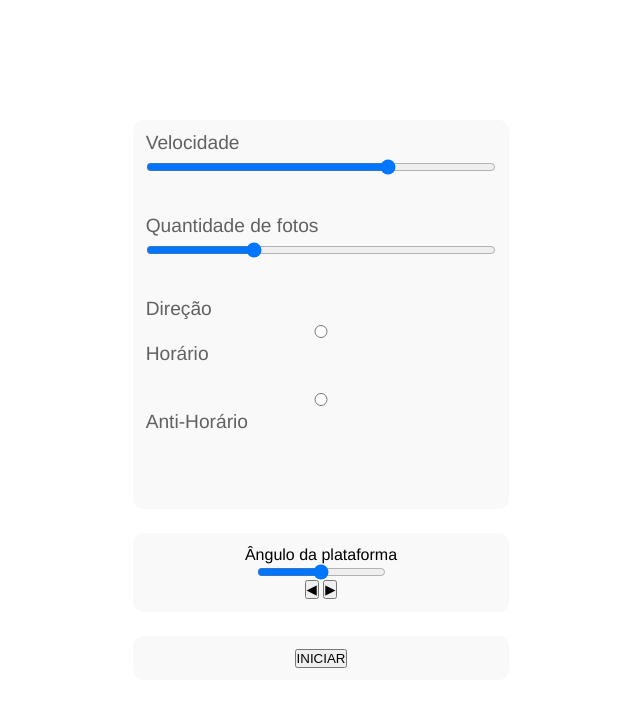
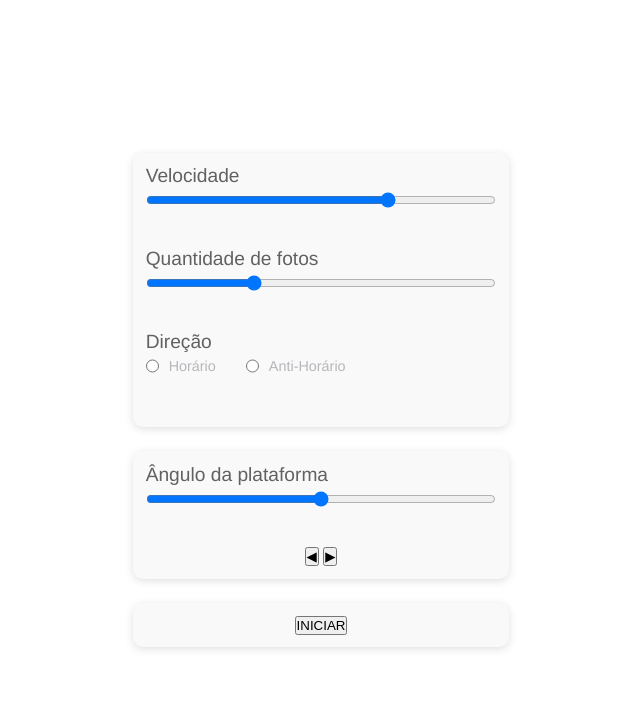
Before and after one commit to Andredev-dias/testAutomTech, a plain HTML site: page index.html in a window 1280 px wide. Shown: the whole page, without its empty margins (319-959 px from the left). Drawn offline with Linux system fonts and the light colour scheme.

Commit message:
layout melhorias, falta botoes de baixo

```diff
--- a/index.html
+++ b/index.html
@@ -38,21 +38,27 @@
       </div>
       <div class="wrapLabelAndInput">
         <label>Direção</label>
+        <div class="wrapRadioLabelAndValue">
           <input
             type="radio"
             id="hour"
-          value="hourValue" />
-        <label for="hour">Horário</label><br />
+            value="hour"
+            name="direction"
+          />
+          <label for="hour">Horário</label>
 
           <input
             type="radio"
             id="antiHour"
-          value="antiHourValue"
+            value="antiHour"
+            name="direction"
           />
-        <label for="antiHour">Anti-Horário</label><br />
+          <label for="antiHour">Anti-Horário</label>
+        </div>
       </div>
     </section>
     <section>
+      <div class="wrapLabelAndInput">
         <label for="angle">Ângulo da plataforma</label>
         <input
           type="range"
--- a/styles.css
+++ b/styles.css
@@ -10,7 +10,7 @@
   --words: #616161;
   --inputInfo: #8e8e949d;
   --fontSizeTitles: 1.2rem;
-  --fontSizeInfos: 0.8rem;
+  --fontSizeInfos: 0.9rem;
 }
 
 html,
@@ -41,6 +41,7 @@ section {
   background-color: var(--sections);
   padding: 1vw;
   border-radius: 10px;
+  box-shadow: rgba(99, 99, 99, 0.2) 0px 2px 8px 0px;
 }
 
 .wrapLabelAndInput {
@@ -58,3 +59,17 @@ section {
   color: var(--words);
   font-weight: 500;
 }
+
+.wrapRadioLabelAndValue {
+  display: flex;
+  flex-direction: row;
+  justify-content: left;
+  align-items: left;
+  gap: 10px;
+}
+
+.wrapRadioLabelAndValue label {
+  margin-right: 20px;
+  font-size: var(--fontSizeInfos);
+  color: var(--inputInfo);
+}
```
Lines whose indentation alone changed are shown as unchanged.
